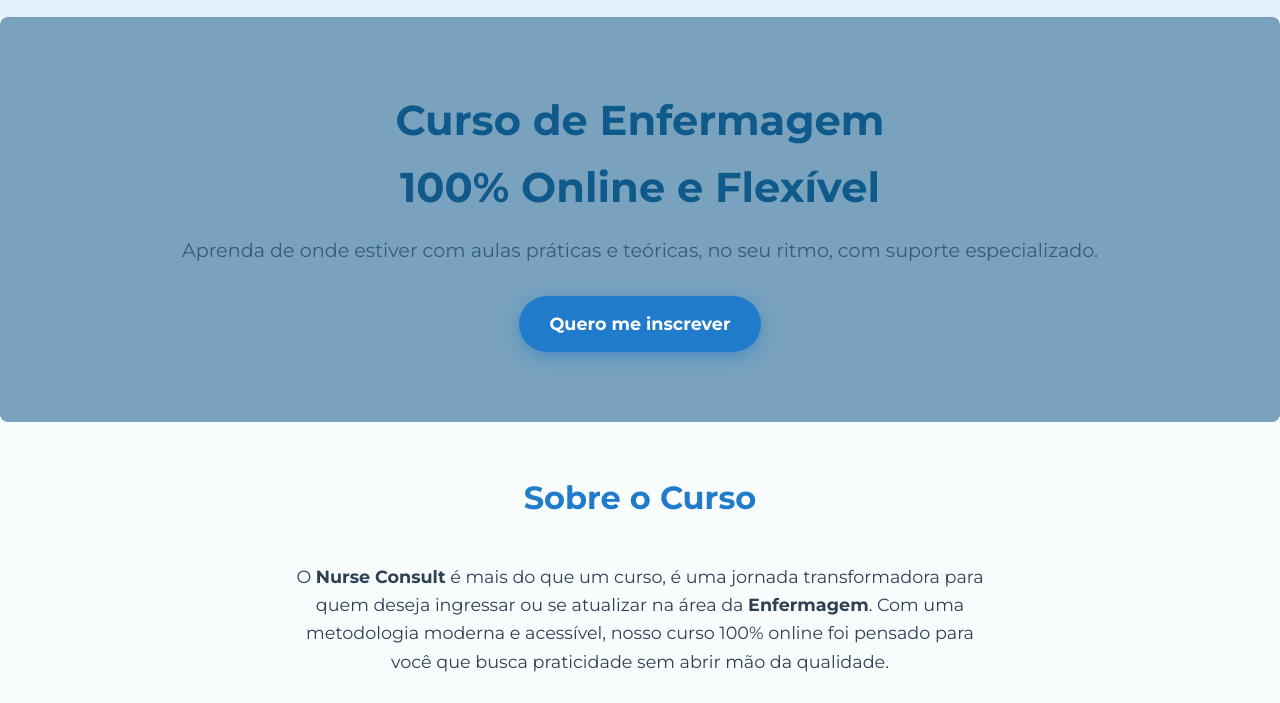
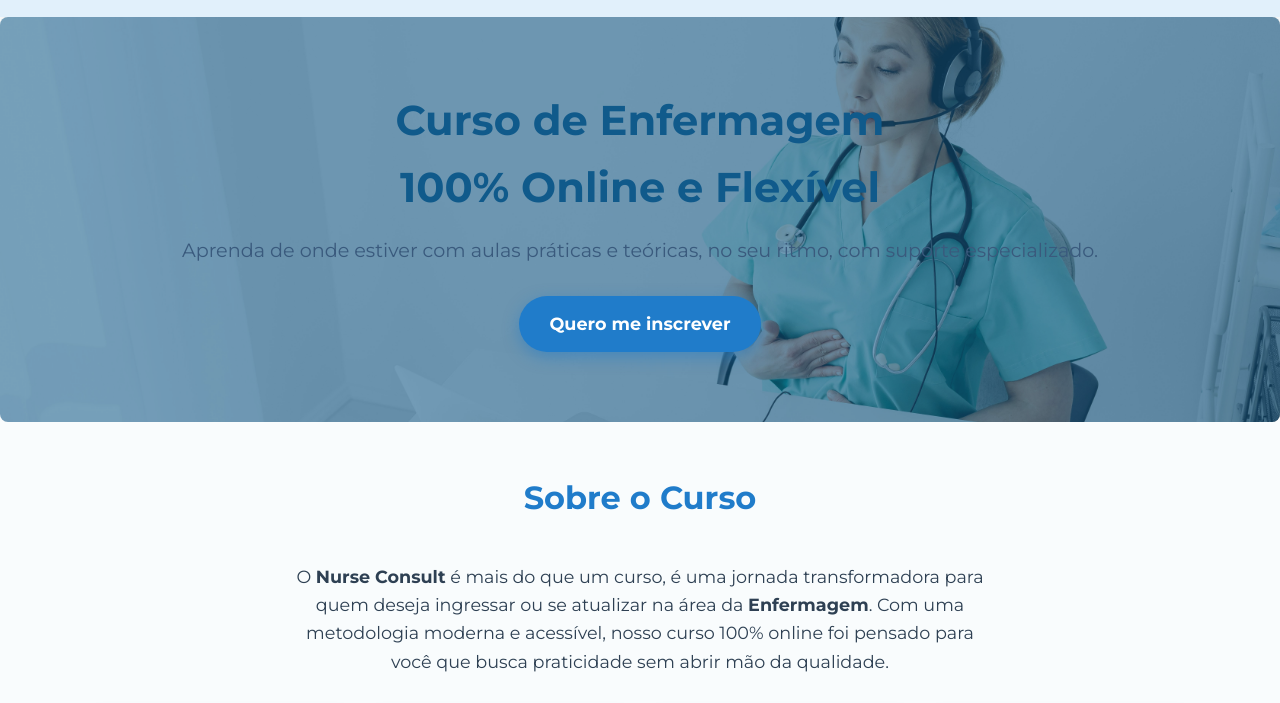
Before and after one commit to Santanaabencoado/Nurse-Consult, a plain HTML site: page index.html in a window 1280 px wide. Shown: the part 69-772 px from the top of the page. Drawn offline with Linux system fonts and the light colour scheme; the site is published under a folder, as on GitHub Pages, so addresses that start at the root find nothing.

Commit message:
Alterando imagem de fundo

```diff
--- a/style.css
+++ b/style.css
@@ -55,7 +55,7 @@ header {
 }
 
 .hero {
-  background-image: url('/enfermagem2.jpg');
+  background-image: url('enfermagem2.jpg');
   background-size: cover;
   background-position: center;
   background-repeat: no-repeat;
```
